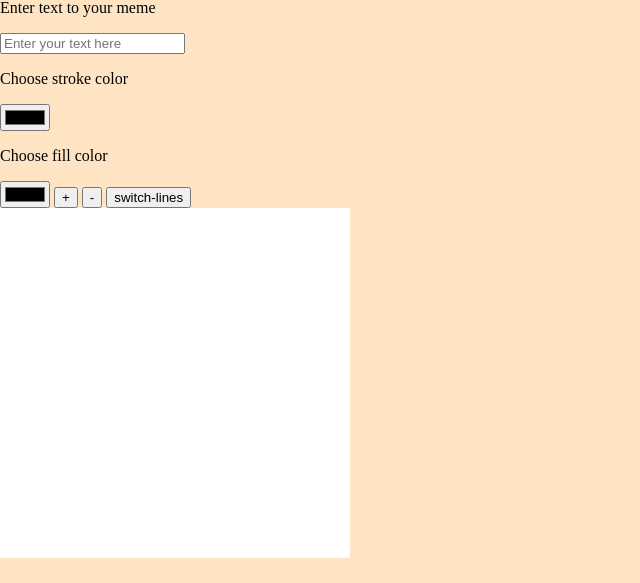
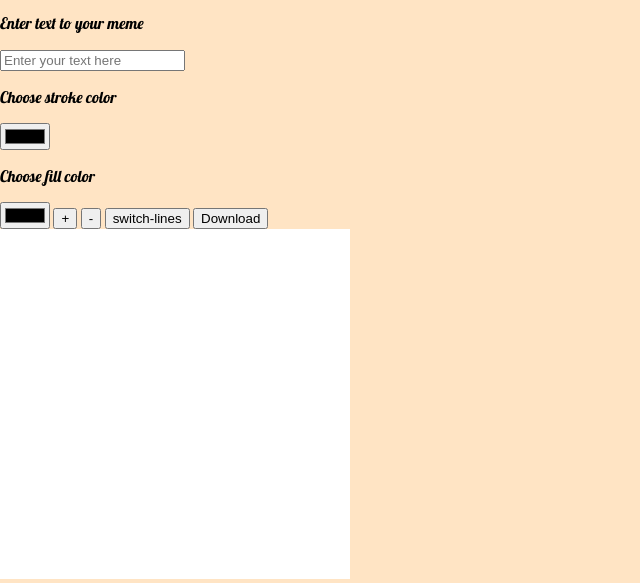
Before and after one commit to taliGav/meme-generator, a plain HTML site: page index.html in a window 1280 px wide. Shown: the part 357-940 px from the top of the page, without its empty margins (0-640 px from the left). Before the commit the page ends 919 px from the top, so only its background shows below. Drawn offline with Linux system fonts and the light colour scheme.

Commit message:
fonts added, failing download :(

```diff
--- a/css/basic/base.css
+++ b/css/basic/base.css
@@ -5,6 +5,7 @@
 body {
     margin: 0;
     background-color: bisque;
+    font-family: lobster;
 }
 
 canvas {
--- a/css/setup/typography.css
+++ b/css/setup/typography.css
@@ -0,0 +1,9 @@
+@font-face {
+    font-family: lobster;
+    src: url(../../fonts/Lobster/Lobster-Regular.ttf);
+}
+
+@font-face {
+    font-family: luckiest-guy;
+    src: url(../../fonts/Luckiest_Guy/LuckiestGuy-Regular.ttf);
+}
--- a/index.html
+++ b/index.html
@@ -43,9 +43,10 @@
             <p>Enter text to your meme</p><input type="text" class="new-line" placeholder="Enter your text here" onkeyup="setLineTxt(this)">
             <p>Choose stroke color</p><input type="color" onchange="setStrokeColor(this)">
             <p>Choose fill color</p><input type="color" onchange="setFillColor(this)">
-            <button class="increase-font" onclick="updateFontSize('+')">+</button>
-            <button class="decrease-font" onclick="updateFontSize('-')">-</button>
-            <button class="switch-lines" onclick="switchLines()">switch-lines</button>
+            <button class="btn increase-font" onclick="updateFontSize('+')">+</button>
+            <button class="btn decrease-font" onclick="updateFontSize('-')">-</button>
+            <button class="btn switch-lines" onclick="switchLines()">switch-lines</button>
+            <button class="btn download" onclick="downloadMeme(this)" download="">Download</button>
         </div>
 
         <div class="canvas-container">
--- a/js/meme-controller.js
+++ b/js/meme-controller.js
@@ -43,7 +43,7 @@ function drawTextLine(text, x, y) {
     gCtx.lineWidth = 1;
     gCtx.strokeStyle = meme.lines[0].strokeColor;
     gCtx.fillStyle = meme.lines[0].fillColor;
-    gCtx.font = `${meme.lines[0].size}px Arial`;
+    gCtx.font = `${meme.lines[0].size}px luckiest-guy`;
     gCtx.fillText(text, x, y);
     gCtx.strokeText(text, x, y);
 }
@@ -70,11 +70,11 @@ function closeMemeEditor() {
     elEditorContainer.hidden = true;
 }
 
-// function downloadCanvas(elLink) {
-//     const data = gCanvas.toDataURL()
-//     elLink.href = data
-//     elLink.download = 'my-img.jpg'
-// }
+function downloadMeme(elLink) {
+    const data = gCanvas.toDataURL()
+    elLink.href = data
+    elLink.download = 'my-img.jpg'
+}
 
 
 function updateFontSize(val) {
```
Also changed, not shown: fonts/Lobster/Lobster-Regular.ttf (added), fonts/Luckiest_Guy/LuckiestGuy-Regular.ttf (added), 2 other files.
